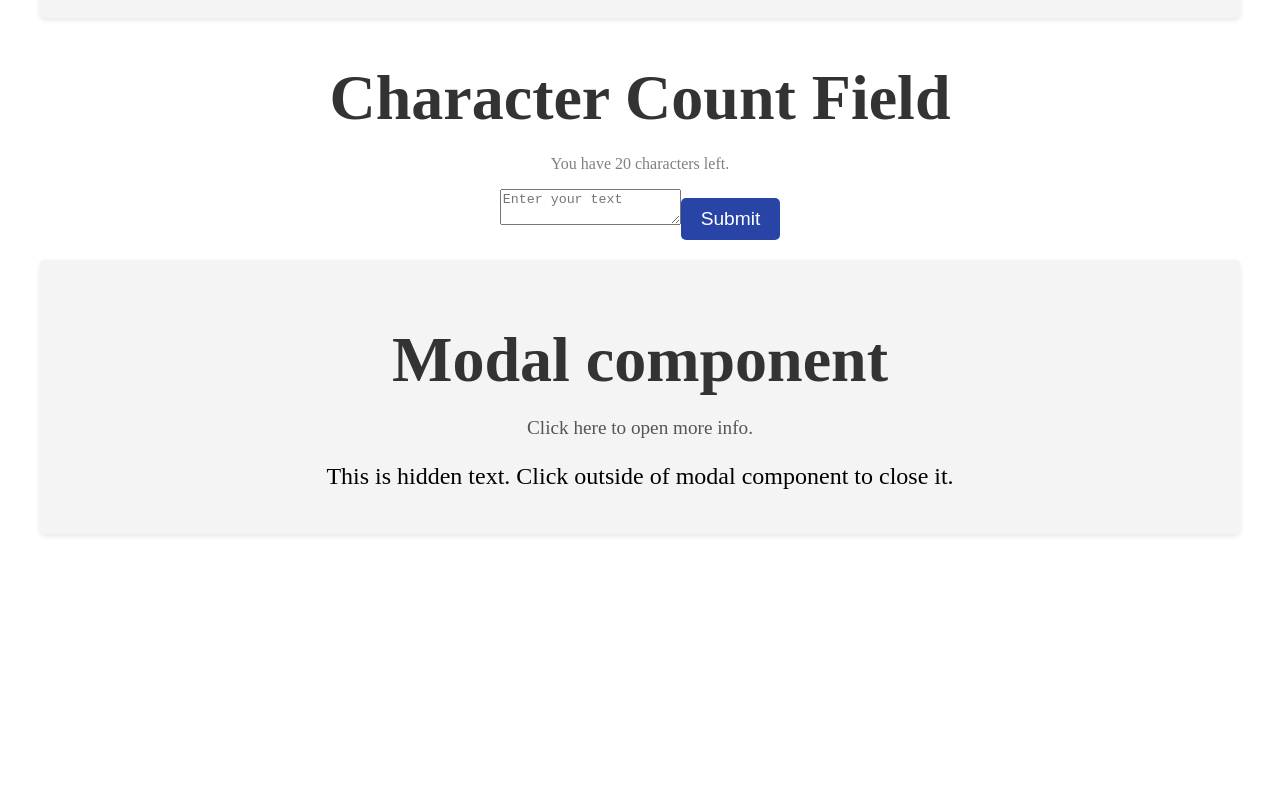
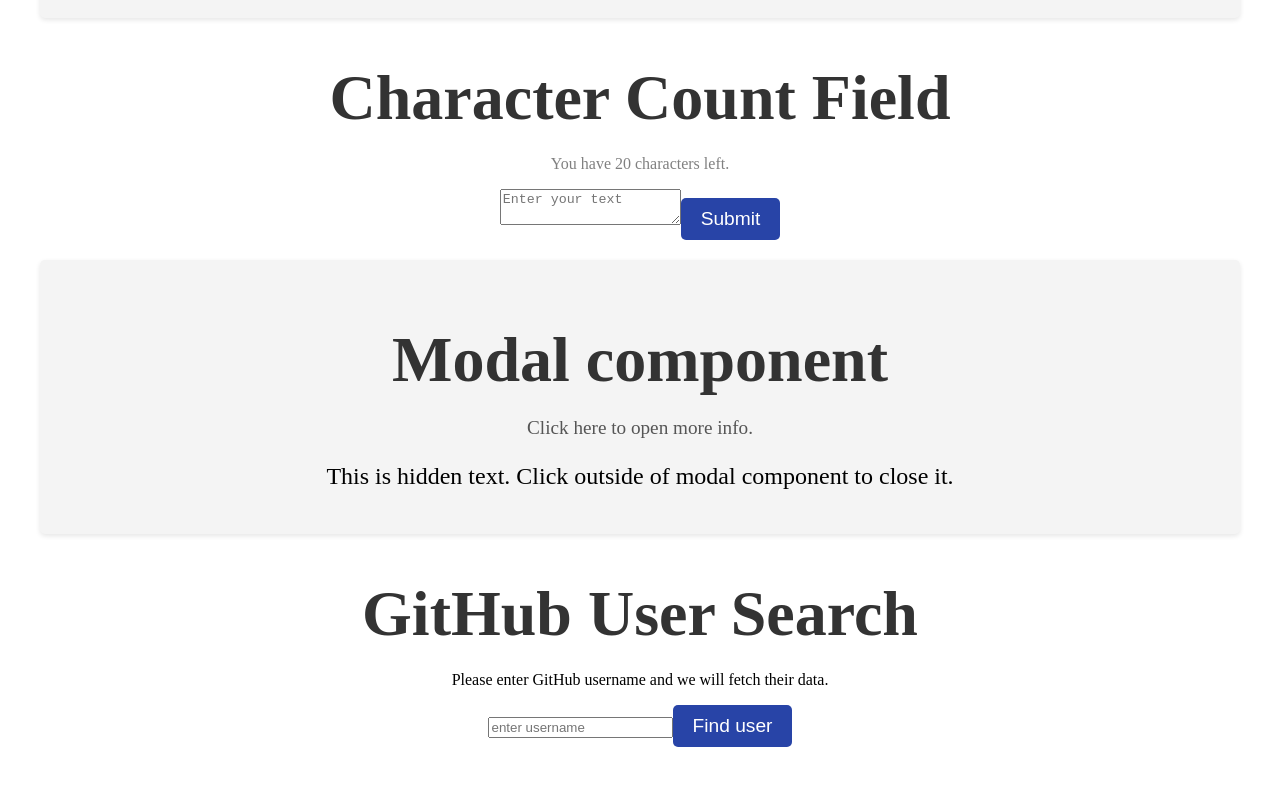
Before and after one commit to markshmidt/react-practice, a React (Vite) app: page / in a window 1280 px wide. Shown: the part 1608-2393 px from the top of the page. Before the commit the page ends 2182 px from the top, so only its background shows below. Built offline with nearby package versions, Linux system fonts and the light colour scheme; no server answers.

Commit message:
fetch user component created

```diff
--- a/src/App.jsx
+++ b/src/App.jsx
@@ -9,6 +9,7 @@ import Quote from './Quote'
 import CharacterCount from './CharacterCount'
 import Modal from './Modal'
 import ScrollButton from './ScrollButton'
+import GitHubUserFetch from './GitHubUserFetch'
 
 function App() {
 
@@ -23,6 +24,7 @@ function App() {
       <Quote/>
       <CharacterCount/>
       <Modal/>
+      <GitHubUserFetch/>
       </>
 
   )
--- /dev/null
+++ b/src/GitHubUserFetch.jsx
@@ -0,0 +1,47 @@
+import React, {useState, useEffect} from 'react'
+
+function GitHubUserFetch(){
+    const [url, setUrl] = useState('')
+    const [login, setLogin] = useState('')
+    const [id, setId] = useState('')
+    const [avatarUrl, setAvatarUrl] = useState('')
+    const [reposUrl, setReposUrl] = useState('')
+    const [username, setUsername]=useState('')
+
+    function handleInputChange(event){
+        setUsername(event.target.value);
+    }
+    const fetchUser= ()=>{
+        fetch(`https://api.github.com/users/${username}`)
+        .then(response=> response.json())
+        .then(data =>{
+            console.log(data)
+
+          setUrl(data.url);
+          setLogin(data.login);
+          setId(data.id);
+          setAvatarUrl(data.avatar_url);
+          setReposUrl(data.repos_url)
+            console.log("User fetched:", data.url, "by", data.login);
+        })
+       }
+        useEffect(() => {
+            fetchUser();
+      }, []);
+
+    return(
+        <div className="github">
+            <h1>GitHub User Search</h1>
+            <p className="search"> Please enter GitHub username and we will fetch their data.</p>
+            <input className="inputUser" placeholder='enter username' onChange={handleInputChange}></input>
+            <button className="searchButton" onClick={fetchUser}>Find user</button>
+
+            <p className="userUrl">{url}</p>
+            <p className="userId">{id}</p>
+            <p className="useLogin">{login}</p>
+            <p className="userAvatar">{avatarUrl}</p>
+            <p className="userRepos">{reposUrl}</p>
+        </div>
+    )
+}
+export default GitHubUserFetch
```
